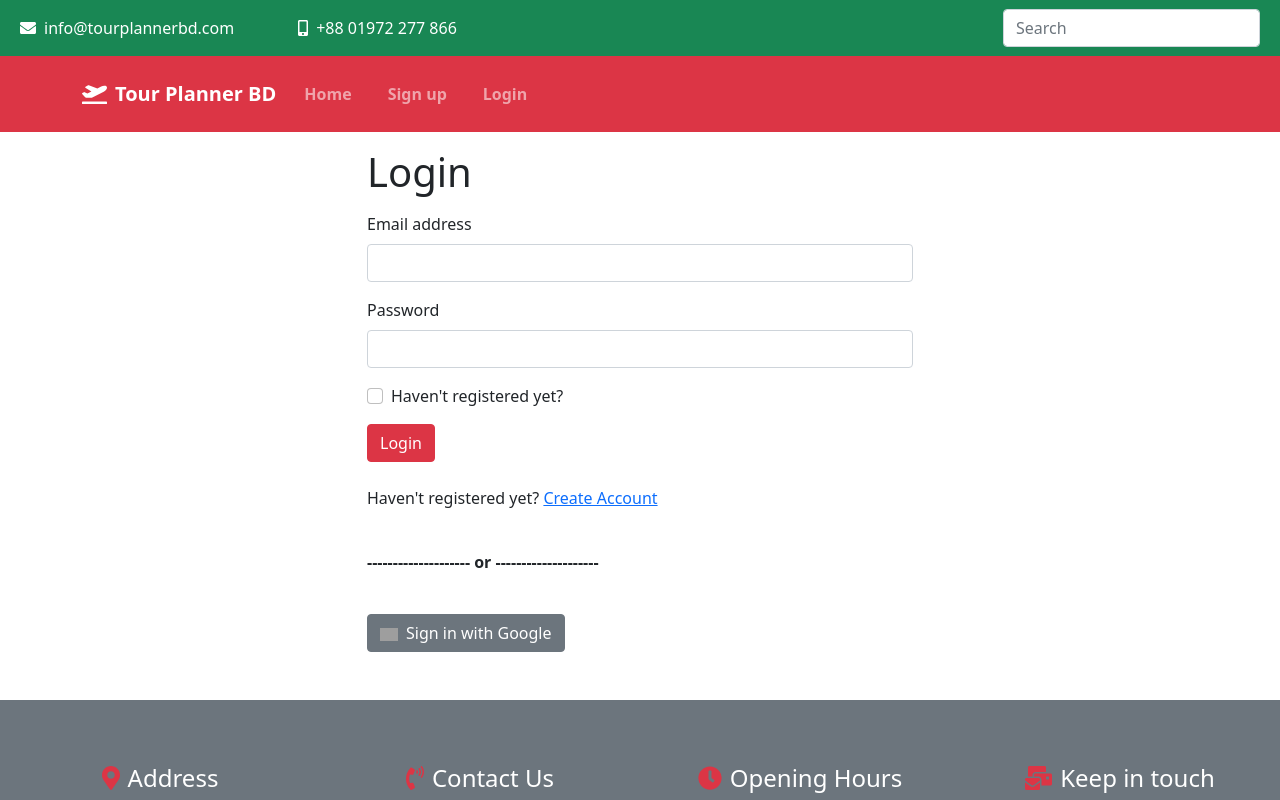
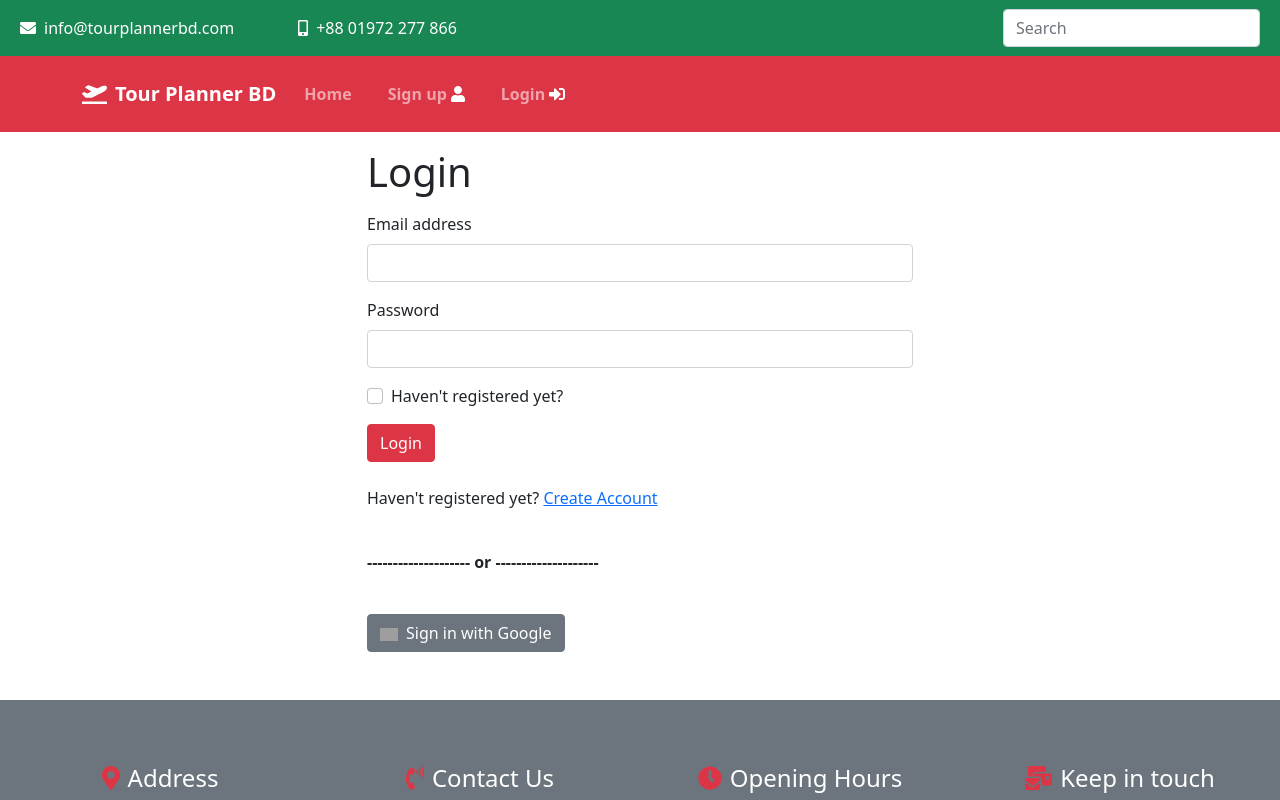
Before and after one commit to rehanmosabbir/tour-planner-bangladesh, a React (Create React App) app: page /login in a window 1280 px wide. Shown: the top 800 px of the page. Built offline with nearby package versions, Linux system fonts and the light colour scheme; no server answers; grey boxes are pictures that could not be loaded.

Commit message:
add favicon and title of the site

```diff
--- a/public/index.html
+++ b/public/index.html
@@ -24,7 +24,7 @@
       work correctly both with client-side routing and a non-root public URL.
       Learn how to configure a non-root public URL by running `npm run build`.
     -->
-    <title>React App</title>
+    <title>Tour Planner BD</title>
   </head>
   <body>
     <noscript>You need to enable JavaScript to run this app.</noscript>
--- a/src/pages/Home/Banner/Banner.js
+++ b/src/pages/Home/Banner/Banner.js
@@ -5,7 +5,7 @@ import "./Banner.css";
 const Banner = () => {
   return (
     <div className="container-fluid px-0 mb-5 slider">
-      <Carousel>
+      <Carousel fade>
         <Carousel.Item>
           <img
             className="d-block w-100"
--- a/src/pages/Home/Clients/Clients.js
+++ b/src/pages/Home/Clients/Clients.js
@@ -12,11 +12,11 @@ const Testimonials = () => {
       <div className="row row-cols-1 row-cols-md-3 g-4 mt-4">
         <div className="col">
           <div
-            className="card border-danger mb-3"
+            className="card border-success mb-3"
             style={{ maxWidth: "18rem" }}
           >
             <div className="card-header">HI!</div>
-            <div className="card-body text-danger">
+            <div className="card-body text-success">
               <p className="card-text">
                 <FontAwesomeIcon className="fs-2 me-3" icon={faQuoteLeft} />
                 It was a wonderful experience for us. All your arrangements were
@@ -51,11 +51,11 @@ const Testimonials = () => {
         </div>
         <div className="col">
           <div
-            className="card border-danger mb-3"
+            className="card border-secondary mb-3"
             style={{ maxWidth: "18rem" }}
           >
             <div className="card-header">HELLO!</div>
-            <div className="card-body text-danger">
+            <div className="card-body text-secondary">
               <p className="card-text">
                 <FontAwesomeIcon className="fs-2 me-3" icon={faQuoteLeft} />I We
                 had a great trip in India for 6days And my family and I we can
--- a/src/pages/PlaceOrder/PlaceOrder/PlaceOrder.js
+++ b/src/pages/PlaceOrder/PlaceOrder/PlaceOrder.js
@@ -52,9 +52,12 @@ const PlaceOrder = () => {
                 <div className="card-body">
                   <h6 className="card-title border-bottom pb-3">
                     {service?.serviceName}
-                    <span className="text-danger mx-5">$ {service?.price}</span>
                   </h6>
                   <small className="card-text">{service?.description}</small>
+                  <br />
+                  <span className="text-danger d-inline-block mt-1 fw-bold">
+                    $ {service?.price}
+                  </span>
                 </div>
               </div>
             </div>
--- a/src/shared/Header/Header.js
+++ b/src/shared/Header/Header.js
@@ -1,6 +1,10 @@
 import React from "react";
 import { FontAwesomeIcon } from "@fortawesome/react-fontawesome";
-import { faPlaneDeparture } from "@fortawesome/free-solid-svg-icons";
+import {
+  faPlaneDeparture,
+  faSignInAlt,
+  faUser,
+} from "@fortawesome/free-solid-svg-icons";
 import { Button, Container, Nav, Navbar } from "react-bootstrap";
 import { Link, NavLink } from "react-router-dom";
 
@@ -55,9 +59,17 @@ const Header = () => {
                 <>
                   <Nav.Link as={Link} to="/registration">
                     Sign up
+                    <FontAwesomeIcon
+                      className="ms-1 text-white"
+                      icon={faUser}
+                    />
                   </Nav.Link>
                   <Nav.Link as={Link} to="/login">
                     Login
+                    <FontAwesomeIcon
+                      className="ms-1 text-white"
+                      icon={faSignInAlt}
+                    />
                   </Nav.Link>
                 </>
               )}
```
Also changed, not shown: 1 other file (tests, documents, lock files or other folders).
